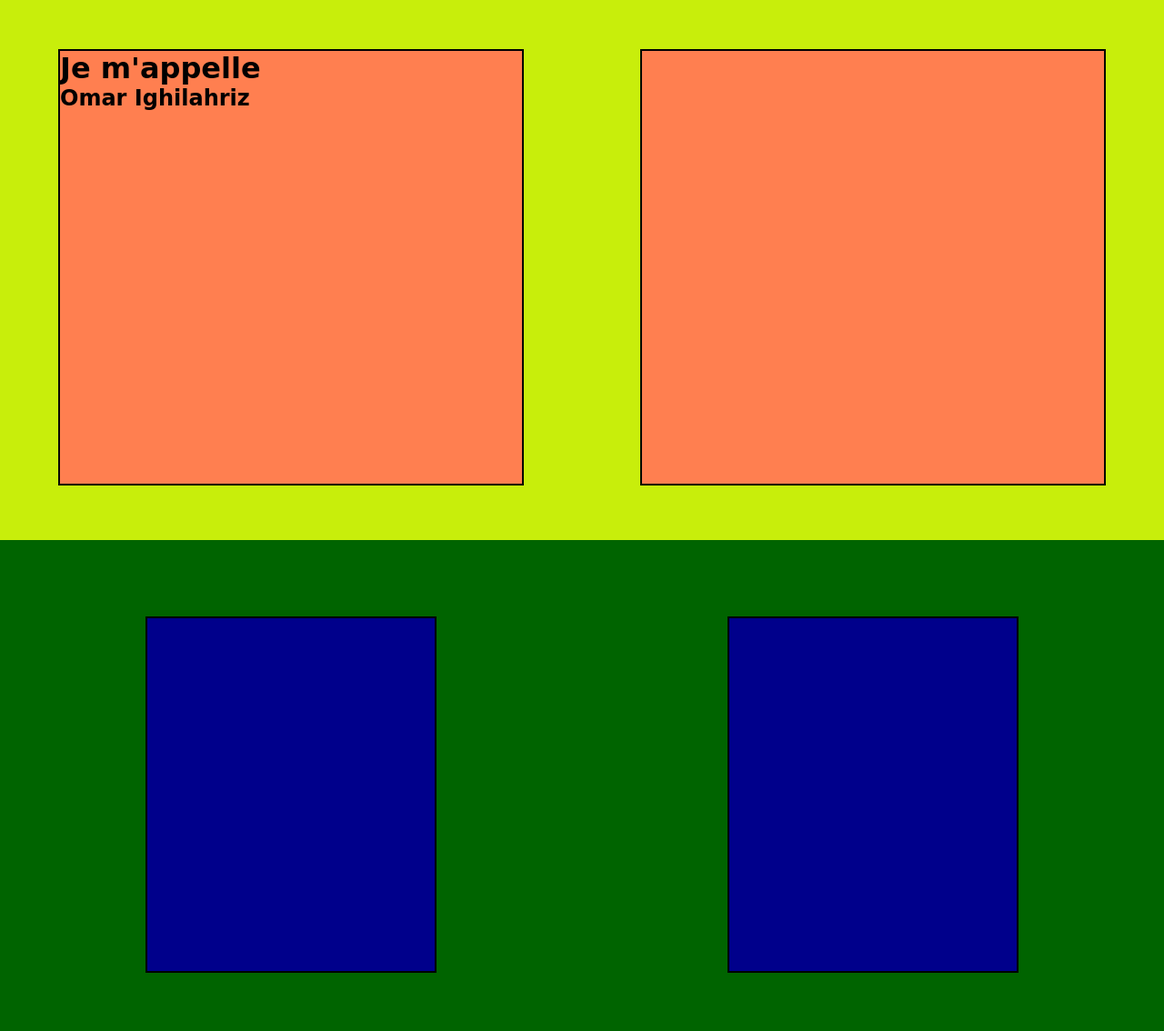
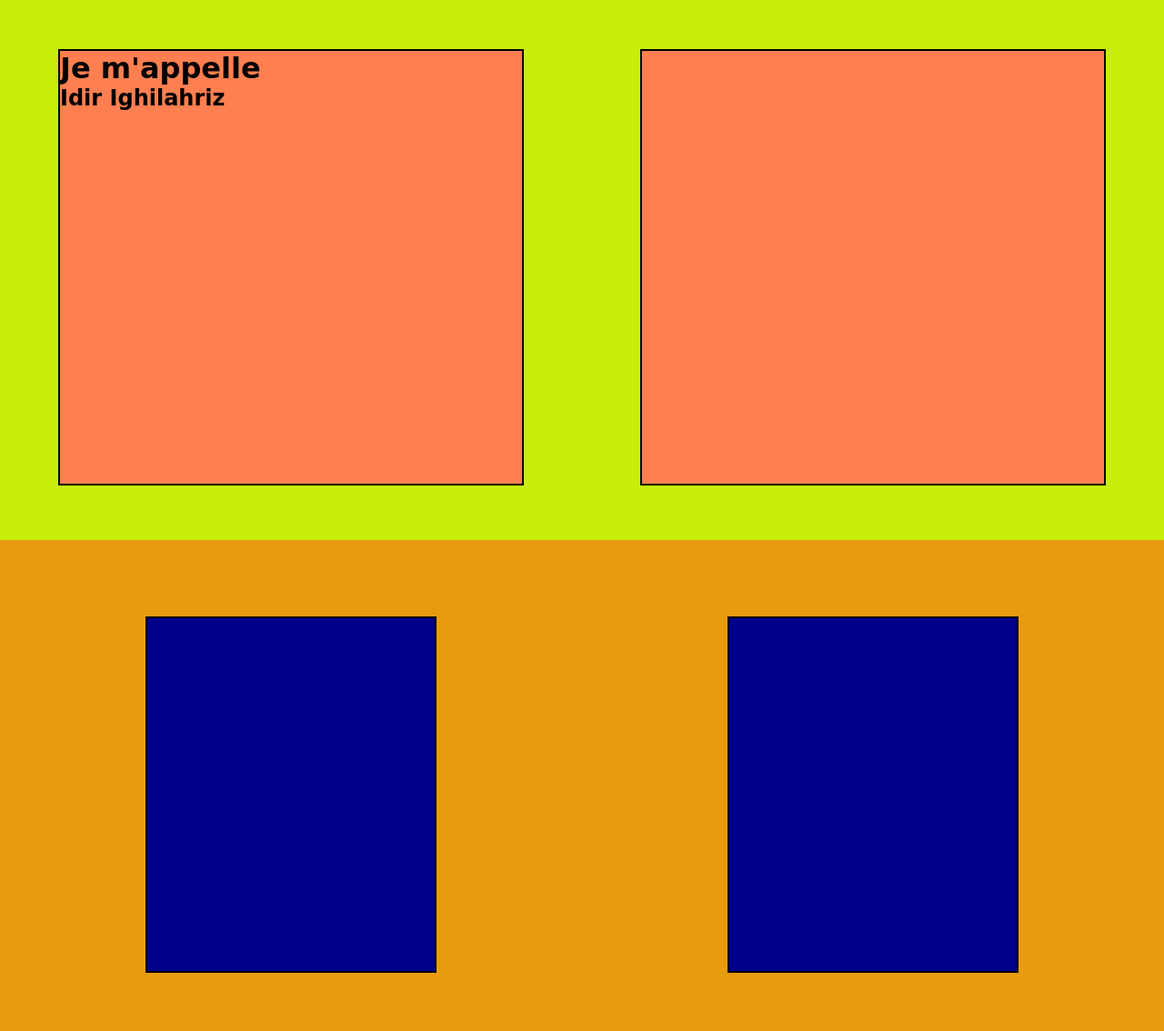
Before and after one commit to Idir19/Idir19.github.io, a plain HTML site: page index.html in a window 1280 px wide. Shown: the part 166-1300 px from the top of the page at 91% size. Drawn offline with Linux system fonts and the light colour scheme; a web font is replaced by a local one.

Commit message:
Add files via upload

```diff
--- a/index.html
+++ b/index.html
@@ -30,7 +30,7 @@
     <div id="header">
         <div class="enfant">
             <h1 class="presents">Je m'appelle</h1>
-            <h2 class="presents">Omar Ighilahriz</h2>
+            <h2 class="presents">Idir Ighilahriz</h2>
 
         </div>
         <div class="enfant"></div>
--- a/style2.css
+++ b/style2.css
@@ -176,7 +176,7 @@ align-items: center;
     width: 100vw;
     height: 70vh;
     display:flex;
-    background-color: darkgreen;
+    background-color: rgb(231, 156, 16);
     justify-content: space-around;
     align-items: center;
 }
```
